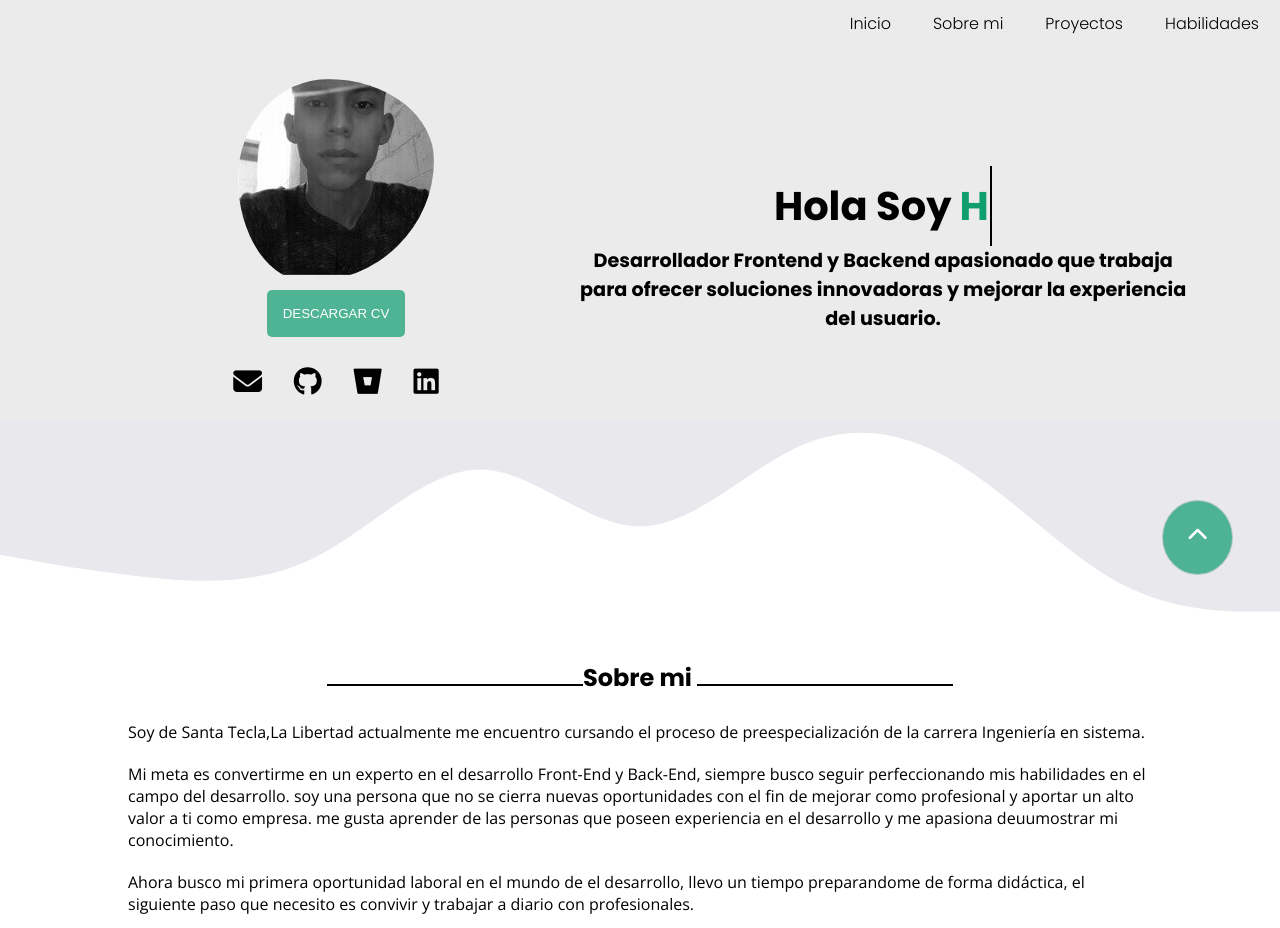
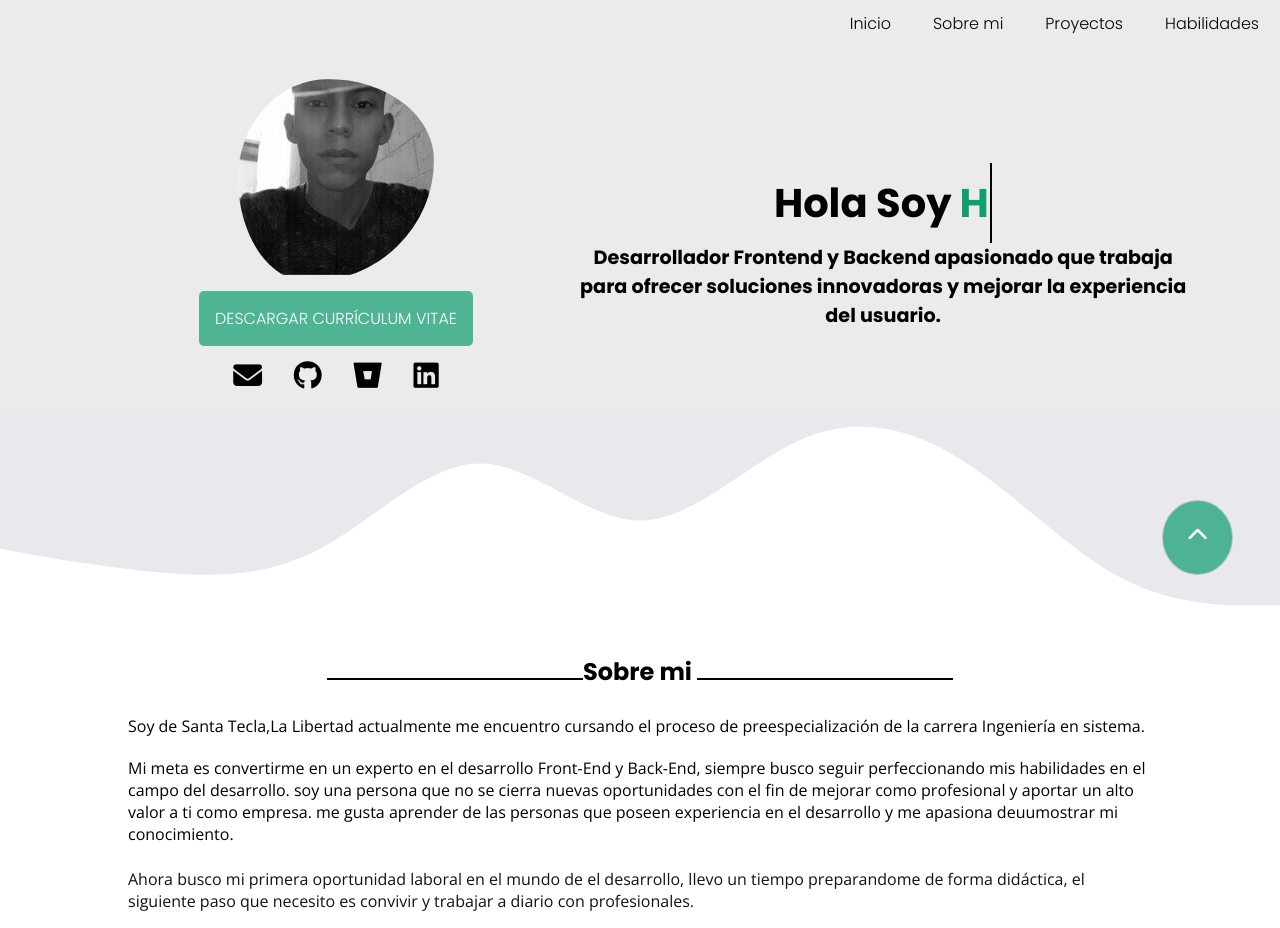
Before and after one commit to antillonHugo/Portafolio, a plain HTML site: page index.html in a window 1280 px wide. Shown: the top 928 px of the page. Drawn offline with nearby package versions, Linux system fonts and the light colour scheme.

Commit message:
Actualización Vitae

```diff
--- a/css/estilos.css
+++ b/css/estilos.css
@@ -121,6 +121,7 @@ body{
 
 .header__boton-descargar{
     padding: .5rem;
+    margin-top: 1rem;
 }
 
 .header__boton-cv{
@@ -128,8 +129,9 @@ body{
     background-color: rgba(12, 157, 110,0.7);
     color: white;
     border: none;
-    padding: 1rem;
+    padding:1rem;
     border-radius: 5px;
+    text-decoration:none;
 }
 
 .header__boton-cv:hover{
--- a/index.html
+++ b/index.html
@@ -30,7 +30,8 @@
                     <img src="img/hugo.jpg" alt="cargando imagen..." class="renderizar-imagen" loading="lazy">
                 </div>
                 <div class="header__boton-descargar">
-                    <button class="header__boton-cv cursor">Descargar CV</button>
+                    <!-- <button class="header__boton-cv cursor">Descargar CV</button> -->
+                    <a href="https://drive.google.com/drive/folders/1oAim_ysCR6x4iNQW9RMeyvOp95W-p-qZ?usp=drive_link" download="mi-cv.pdf" class="header__boton-cv">Descargar Currículum Vitae</a>
                 </div>
                 <div class="header__redes-sociales contenedor-flexible contenedor-flexible--centrado">
                     <a href="mailto:hugoantillonprez@gmail.com" class="header__enlaces-iconos enlaces"><i class="fa-solid fa-envelope" class="header__iconos"></i></a>
```
